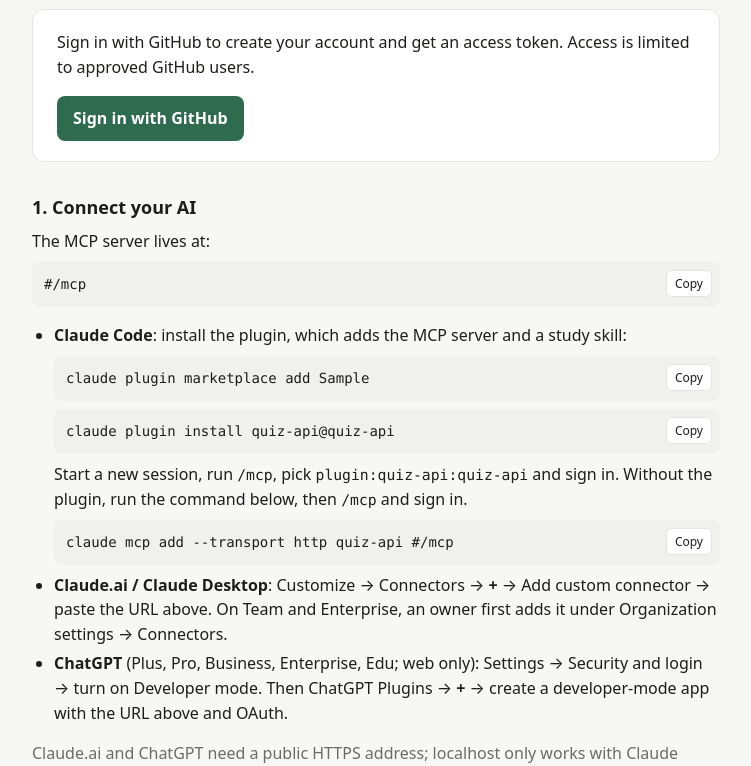
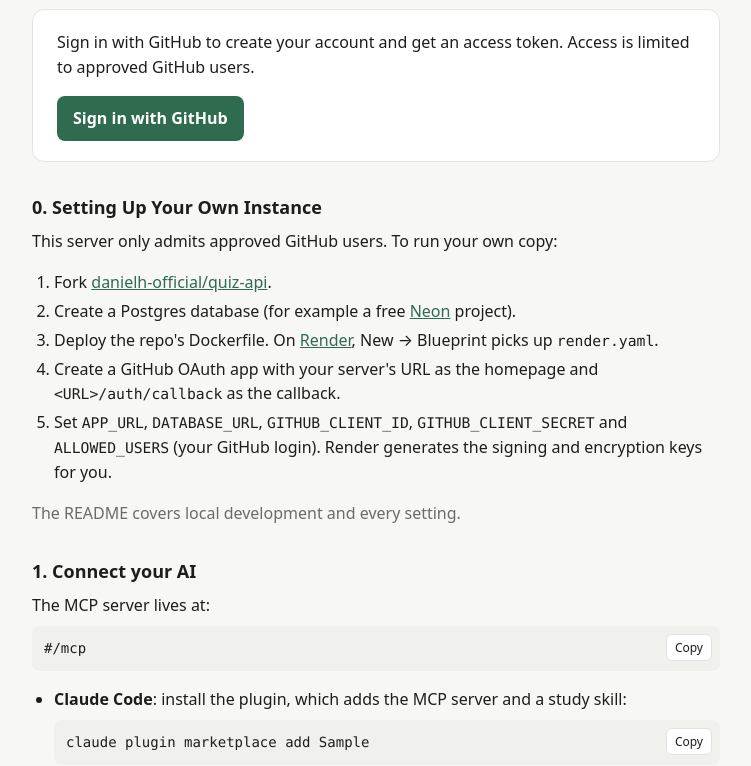
Before and after one commit to danielh-official/quiz-api, a Python web app: template app/templates/home.html in a window 1280 px wide. Shown: the part 139-905 px from the top of the page, without its empty margins (264-1015 px from the left). Run offline with Jinja, Linux system fonts and the light colour scheme; the template is opened without the code that fills it: most values are stand-ins (such as "Sample title", 1, 10 or a date in 2020).

Commit message:
feat(web): add self-hosting steps to the home page
Co-Authored-By: Claude Opus 5.5 <noreply@anthropic.com>

```diff
--- a/app/templates/home.html
+++ b/app/templates/home.html
@@ -20,6 +20,21 @@
 {% if error %}
 <p class="warn" role="alert">{{ error }}</p>
 {% endif %}
+
+<h2>0. Setting Up Your Own Instance</h2>
+<p>This server only admits approved GitHub users. To run your own copy:</p>
+<ol>
+    <li>Fork <a href="https://github.com/danielh-official/quiz-api" target="_blank">danielh-official/quiz-api</a>.</li>
+    <li>Create a Postgres database (for example a free <a href="https://neon.tech" target="_blank">Neon</a> project).</li>
+    <li>Deploy the repo's Dockerfile. On <a href="https://render.com" target="_blank">Render</a>, New → Blueprint picks
+        up <code>render.yaml</code>.</li>
+    <li>Create a GitHub OAuth app with your server's URL as the homepage and <code>&lt;URL&gt;/auth/callback</code> as
+        the callback.</li>
+    <li>Set <code>APP_URL</code>, <code>DATABASE_URL</code>, <code>GITHUB_CLIENT_ID</code>,
+        <code>GITHUB_CLIENT_SECRET</code> and <code>ALLOWED_USERS</code> (your GitHub login). Render generates the
+        signing and encryption keys for you.</li>
+</ol>
+<p class="muted">The README covers local development and every setting.</p>
 
 <h2>1. Connect your AI</h2>
 <p>The MCP server lives at:</p>
```
